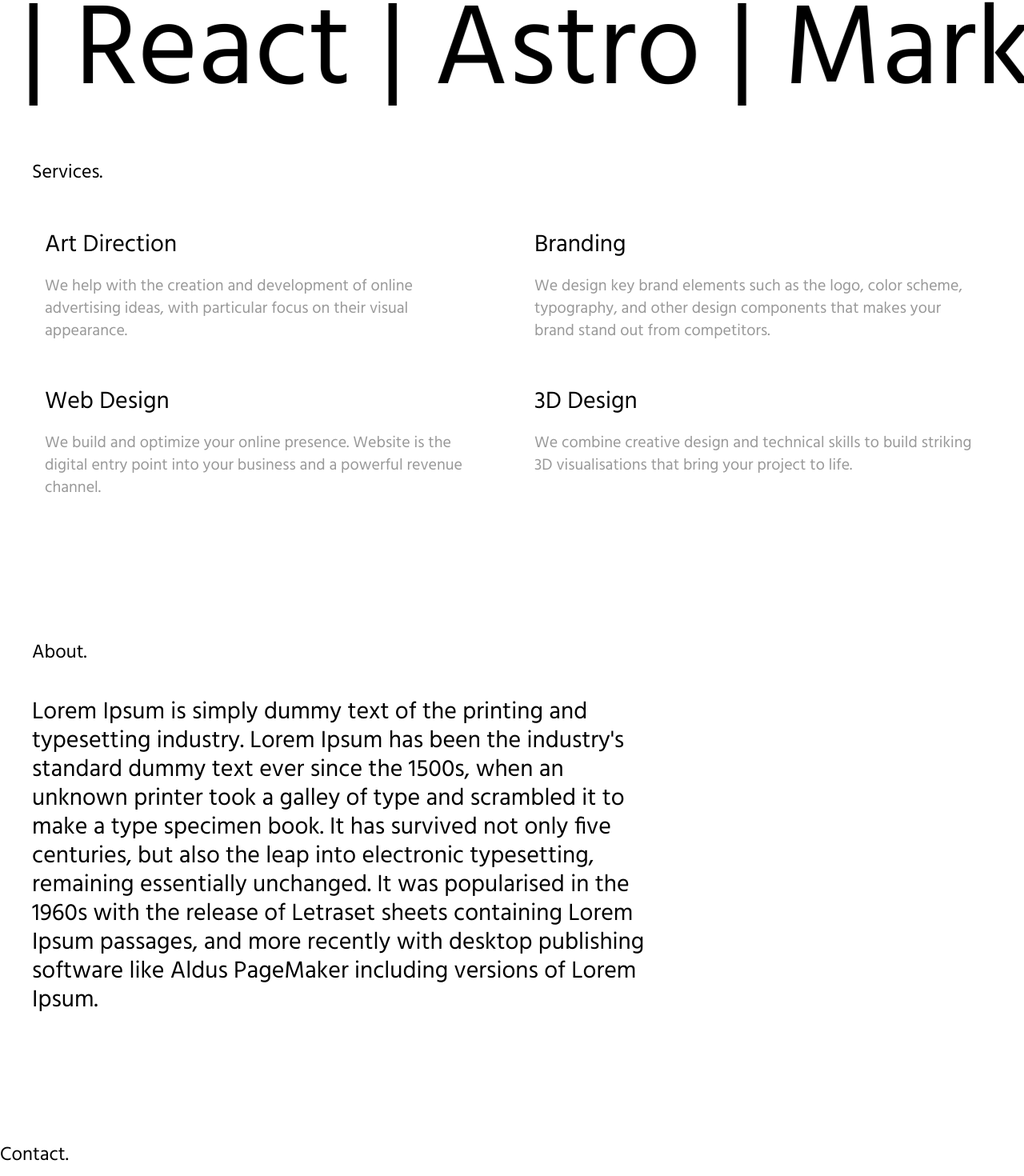
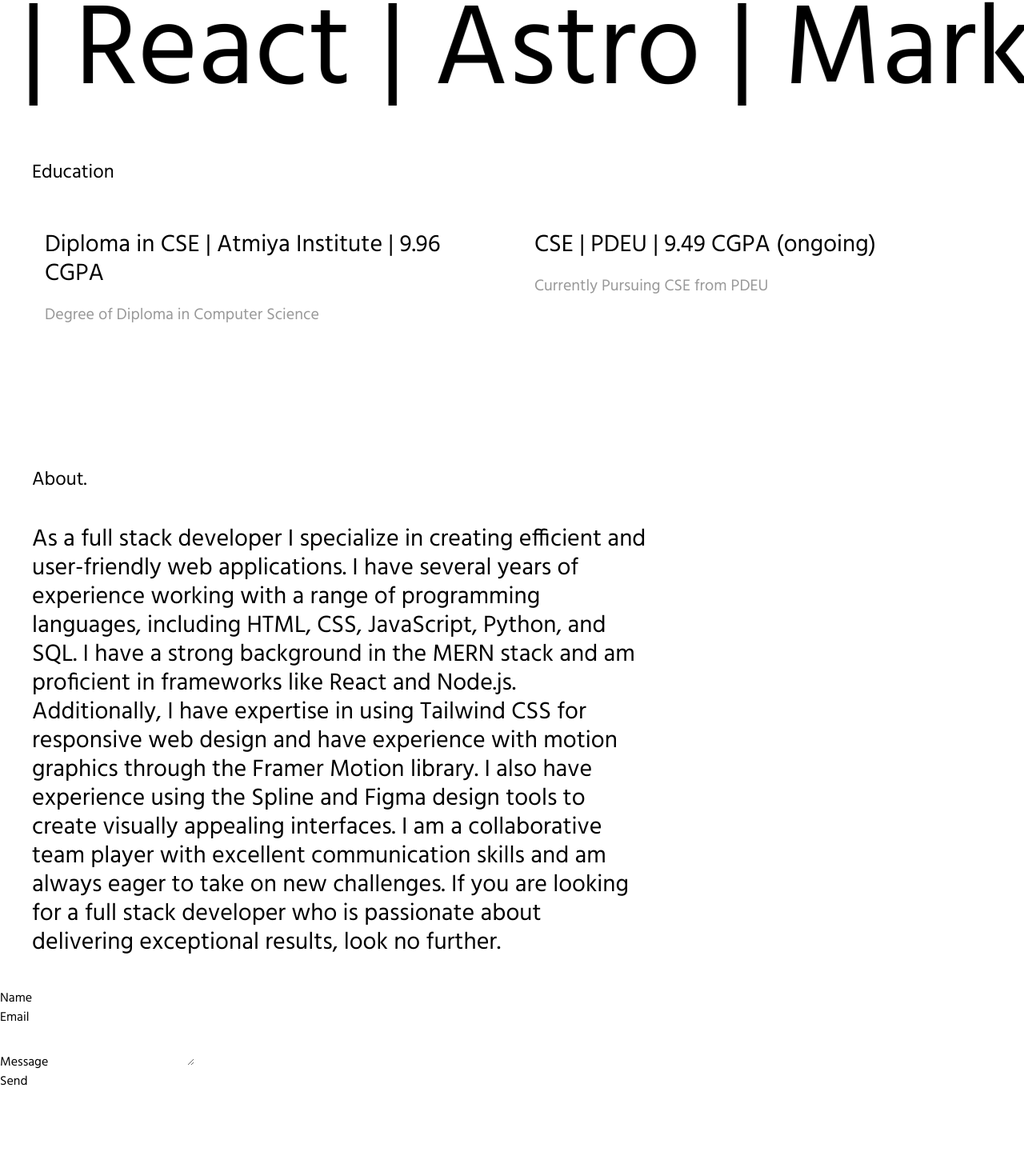
Before and after one commit to chintan-udani/PersonalPortfolio, a Next.js app: page / in a window 1280 px wide. Shown: the part 1772-3242 px from the top of the page at 80% size. Built offline with nearby package versions, Linux system fonts and the light colour scheme.

Commit message:
Third Update

```diff
--- /dev/null
+++ b/components/Contact/index.js
@@ -0,0 +1,27 @@
+import React from "react";
+
+const Contact = () => {
+  return (
+    <>
+    <form name="contact" method="POST" data-netlify="true">
+    <p>
+      <label for="name">Name</label>
+      <input type="text" id="name" name="name" />
+    </p>
+    <p>
+      <label for="email">Email</label>
+      <input type="text" id="email" name="email" />
+    </p>
+    <p>
+      <label for="message">Message</label>
+      <textarea id="message" name="message"></textarea>
+    </p>
+    <p>
+      <button type="submit">Send</button>
+    </p>
+  </form>
+    </>
+  );
+};
+
+export default Contact;
--- a/data/portfolio.json
+++ b/data/portfolio.json
@@ -12,88 +12,35 @@
     {
       "id": "1",
       "title": "Github",
-      "link": "https://github.com/chetanverma16"
+      "link": "https://github.com/chintan-udani/"
     },
     {
       "id": "2",
       "title": "LinkedIn",
-      "link": "https://www.linkedin.com/in/chetanverma7/"
+      "link": "https://www.linkedin.com/in/chintan-udani/"
     },
     {
       "id": "3",
       "title": "Twitter",
-      "link": "https://twitter.com/realchetanverma"
+      "link": "#"
     },
-    { "id": "4", "title": "Blog", "link": "https://blog.chetanverma.com/" },
-    { "id": "5", "title": "Email", "link": "mailto:hello@chetanverma.com" }
+    { "id": "4", "title": "Blog", "link": "https://techpaper.netlify.app/" },
+    { "id": "5", "title": "Email", "link": "mailto:chintanudani2000@gmail.com" }
   ],
-  "projects": [
+
+  "services": [
     {
       "id": "1",
-      "title": "Project One Test",
-      "description": "Web Design",
-      "imageSrc": "https://images.unsplash.com/photo-1487837647815-bbc1f30cd0d2?ixlib=rb-1.2.1&ixid=MXwxMjA3fDB8MHxzZWFyY2h8Njl8fHBhc3RlbHxlbnwwfHwwfA%3D%3D&auto=format&fit=crop&w=400&q=60",
-      "url": "http://chetanverma.com/"
+      "title": "Diploma in CSE | Atmiya Institute | 9.96 CGPA",
+      "description": "Degree of Diploma in Computer Science "
     },
     {
       "id": "2",
-      "title": "Project Two",
-      "description": "Web Development",
-      "imageSrc": "https://images.unsplash.com/photo-1605153864431-a2795a1b2f95?ixlib=rb-1.2.1&ixid=MXwxMjA3fDB8MHxjb2xsZWN0aW9uLXBhZ2V8MXwyNTY3ODl8fGVufDB8fHw%3D&auto=format&fit=crop&w=400&q=60",
-      "url": "http://chetanverma.com/"
-    },
-    {
-      "id": "3",
-      "title": "Project Three",
-      "description": "Design",
-      "imageSrc": "https://images.unsplash.com/photo-1504083898675-c896ecdae86e?ixlib=rb-1.2.1&ixid=MXwxMjA3fDB8MHxzZWFyY2h8MjJ8fHBhc3RlbHxlbnwwfHwwfA%3D%3D&auto=format&fit=crop&w=400&q=60",
-      "url": "http://chetanverma.com/"
-    },
-    {
-      "id": "4",
-      "title": "Project Four",
-      "description": "Marketing",
-      "imageSrc": "https://images.unsplash.com/photo-1492171983775-a51717616c0d?ixlib=rb-1.2.1&ixid=MXwxMjA3fDB8MHxzZWFyY2h8NjB8fHBhc3RlbHxlbnwwfHwwfA%3D%3D&auto=format&fit=crop&w=400&q=60",
-      "url": "http://chetanverma.com/"
-    },
-    {
-      "id": "5",
-      "title": "Project Five",
-      "description": "Development",
-      "imageSrc": "https://images.unsplash.com/photo-1534239143101-1b1c627395c5?ixlib=rb-1.2.1&ixid=MXwxMjA3fDB8MHxzZWFyY2h8NzZ8fHBhc3RlbHxlbnwwfHwwfA%3D%3D&auto=format&fit=crop&w=400&q=60",
-      "url": "http://chetanverma.com/"
-    },
-    {
-      "id": "6",
-      "title": "Project Six",
-      "description": "Design & Development",
-      "imageSrc": "https://images.unsplash.com/photo-1517479149777-5f3b1511d5ad?ixlib=rb-1.2.1&ixid=MXwxMjA3fDB8MHxzZWFyY2h8MTAyfHxwYXN0ZWx8ZW58MHx8MHw%3D&auto=format&fit=crop&w=400&q=60",
-      "url": "http://chetanverma.com/"
+      "title": "CSE | PDEU | 9.49 CGPA (ongoing)",
+      "description": "Currently Pursuing CSE from PDEU"
     }
   ],
-  "services": [
-    {
-      "id": "1",
-      "title": "Art Direction",
-      "description": "We help with the creation and development of online advertising ideas, with particular focus on their visual appearance."
-    },
-    {
-      "id": "2",
-      "title": "Branding",
-      "description": "We design key brand elements such as the logo, color scheme, typography, and other design components that makes your brand stand out from competitors."
-    },
-    {
-      "id": "3",
-      "title": "Web Design",
-      "description": "We build and optimize your online presence.  Website is the digital entry point into your business and a powerful revenue channel."
-    },
-    {
-      "id": "4",
-      "title": "3D Design",
-      "description": "We combine creative design and technical skills to build striking 3D visualisations that bring your project to life."
-    }
-  ],
-  "aboutpara": "Lorem Ipsum is simply dummy text of the printing and typesetting industry. Lorem Ipsum has been the industry's standard dummy text ever since the 1500s, when an unknown printer took a galley of type and scrambled it to make a type specimen book. It has survived not only five centuries, but also the leap into electronic typesetting, remaining essentially unchanged. It was popularised in the 1960s with the release of Letraset sheets containing Lorem Ipsum passages, and more recently with desktop publishing software like Aldus PageMaker including versions of Lorem Ipsum.",
+  "aboutpara": "As a full stack developer I specialize in creating efficient and user-friendly web applications. I have several years of experience working with a range of programming languages, including HTML, CSS, JavaScript, Python, and SQL. I have a strong background in the MERN stack and am proficient in frameworks like React and Node.js. Additionally, I have expertise in using Tailwind CSS for responsive web design and have experience with motion graphics through the Framer Motion library. I also have experience using the Spline and Figma design tools to create visually appealing interfaces.  I am a collaborative team player with excellent communication skills and am always eager to take on new challenges. If you are looking for a full stack developer who is passionate about delivering exceptional results, look no further.",
   "resume": {
     "tagline": "👋  I'm a software engineer, product designer.",
     "description": "I have delivered world-class user experiences to millions of people. Well-versed with React, Javascript, and most of the Web frameworks.",
--- a/pages/index.js
+++ b/pages/index.js
@@ -4,6 +4,7 @@
 import Socials from "../components/Socials";
 import Skills from "../components/Skills";
 import WorkCard from "../components/WorkCard";
+import Cont from "../components/Contact";
 import { useIsomorphicLayoutEffect } from "../utils";
 import { stagger } from "../animations";
 import Footer from "../components/Footer";
@@ -14,6 +15,7 @@
 
 // Local Data
 import data from "../data/portfolio.json";
+import Contact from "../components/Contact";
 
 export default function Home() {
   // Ref
@@ -112,7 +114,7 @@
 
 
         <div className="mt-10 laptop:mt-30 p-2 laptop:p-0">
-          <h1 className="tablet:m-10 text-2xl text-bold">Services.</h1>
+          <h1 className="tablet:m-10 text-2xl text-bold">Education</h1>
           <div className="mt-5 tablet:m-10 grid grid-cols-1 laptop:grid-cols-2 gap-6">
             {data.services.map((service, index) => (
               <ServiceCard
@@ -137,6 +139,7 @@
             {data.aboutpara}
           </p>
         </div>
+        <Cont/>
         <Footer />
       </div>
     </div>
```
